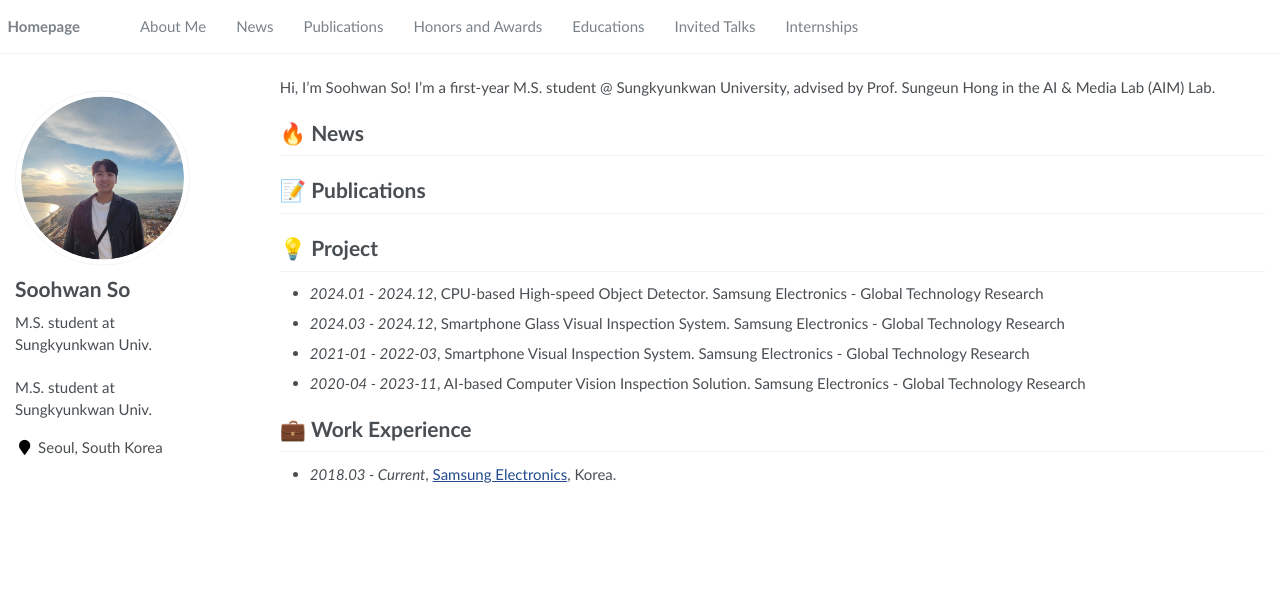
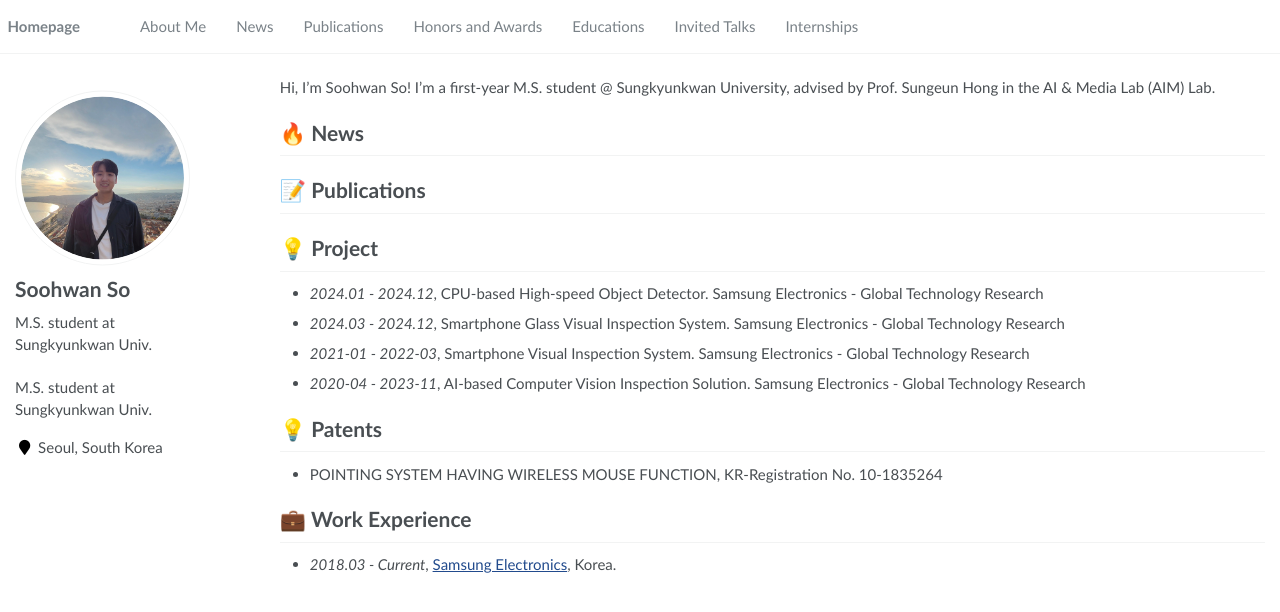
Before and after one commit to soohwan-so/soohwan-so.github.io, a Jekyll site: the page built from _pages/about.md, in a window 1280 px wide. Shown: the top 612 px of the page. Built offline with Jekyll 4.4.1, drawn with Linux system fonts in a browser that asks for light colours.

Commit message:
Update about.md

```diff
--- a/_pages/about.md
+++ b/_pages/about.md
@@ -62,5 +62,9 @@ Hi, I'm Soohwan So! I'm a first-year M.S. student @ Sungkyunkwan University, adv
 - *2021.06*, Lorem ipsum dolor sit amet, consectetur adipiscing elit. Vivamus ornare aliquet ipsum, ac tempus justo dapibus sit amet.
 - *2021.03*, Lorem ipsum dolor sit amet, consectetur adipiscing elit. Vivamus ornare aliquet ipsum, ac tempus justo dapibus sit amet.  \| [\[video\]](https://github.com/) -->
 
+# 💡 Patents
+- POINTING SYSTEM HAVING WIRELESS MOUSE FUNCTION, KR-Registration No. 10-1835264
+
+
 # 💼 Work Experience
 - *2018.03 - Current*, [Samsung Electronics](https://www.samsung.com/sec/about-us/company-info/), Korea.
```
